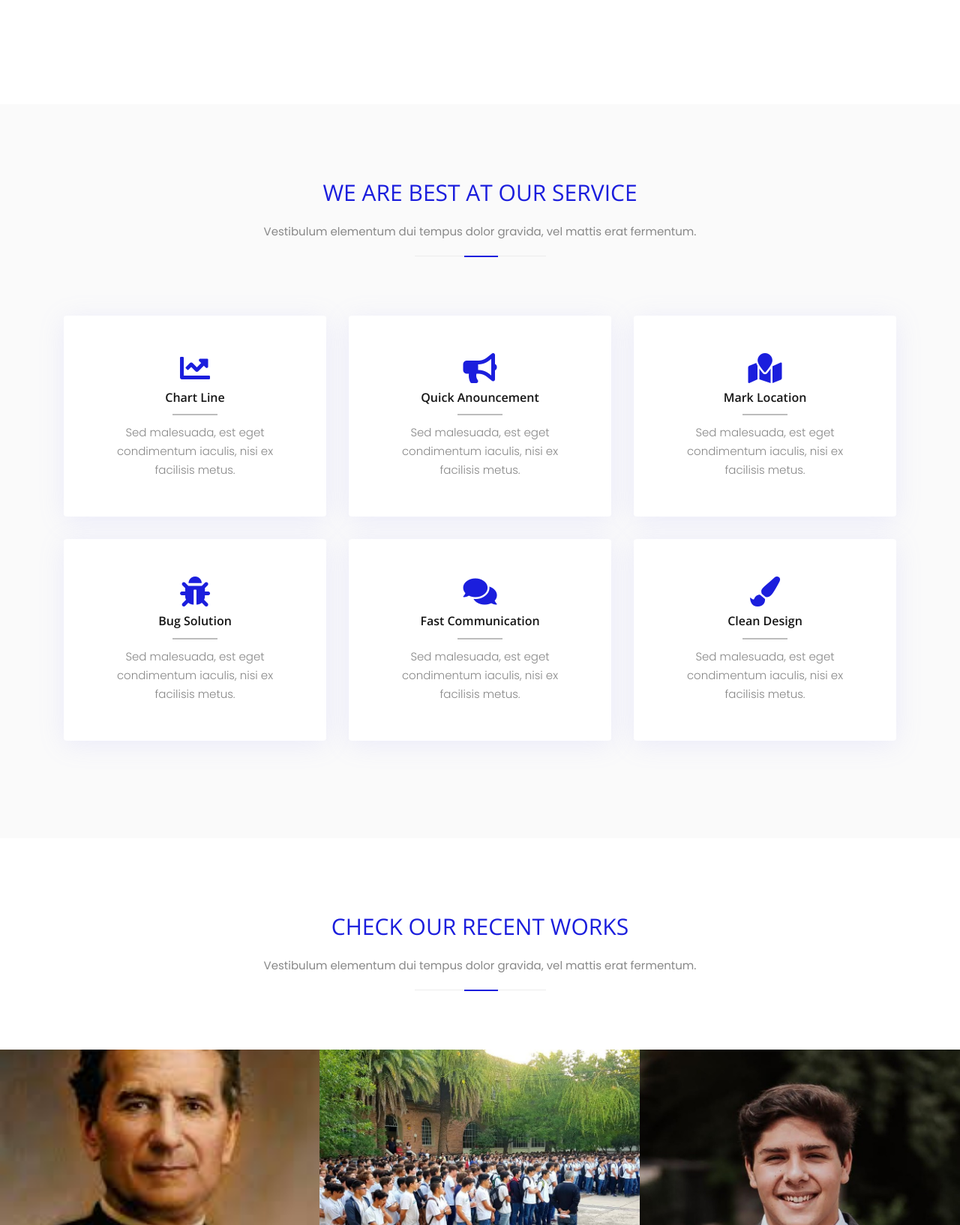
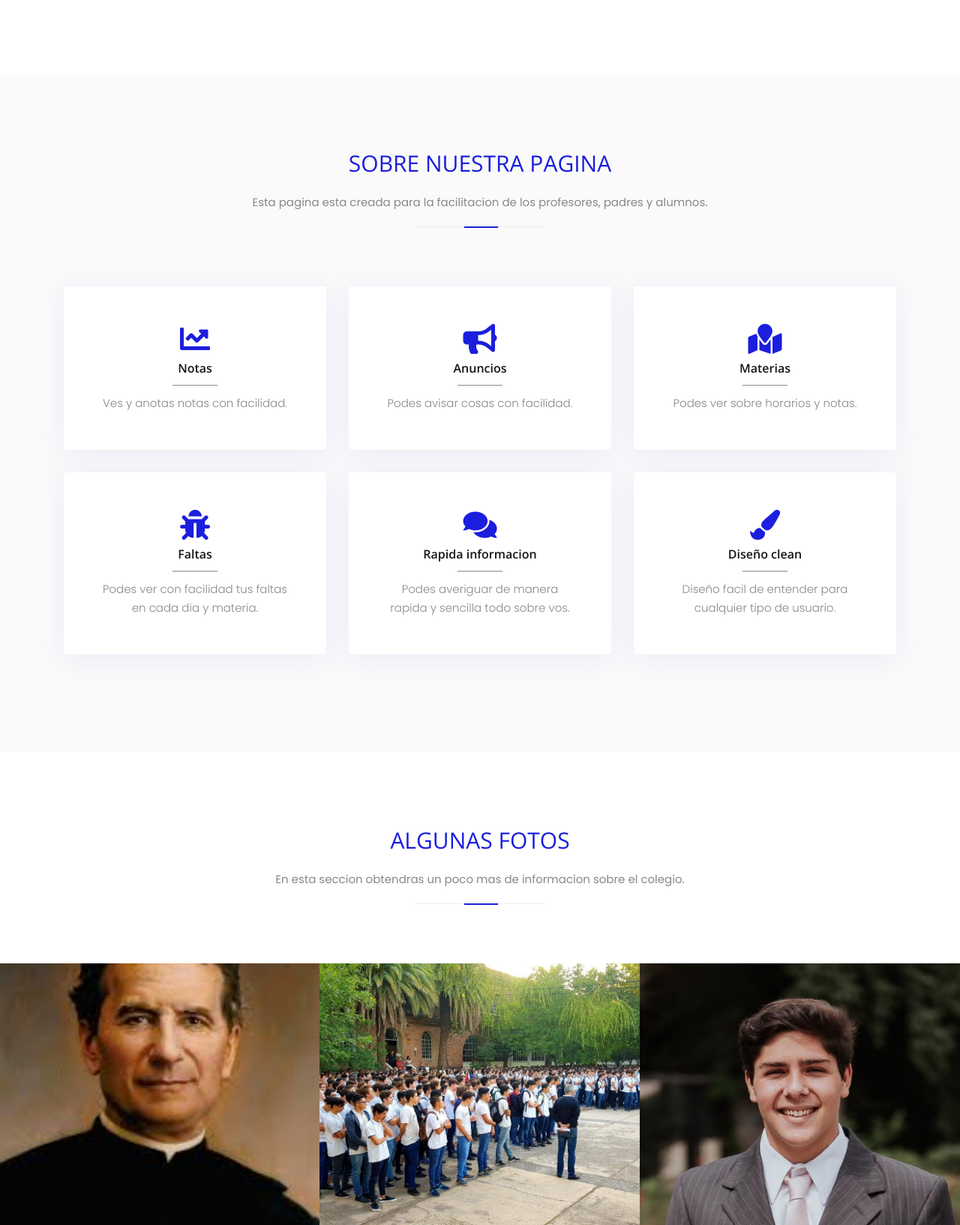
Before and after one commit to MarcoFm1/ITSV, a Django app: page /villada/ in a window 1280 px wide. Shown: the part 1249-2883 px from the top of the page at 75% size. Run offline with Django 4.2, Linux system fonts and the light colour scheme; some libraries are stand-ins or nearby versions.

Commit message:
casi finish

```diff
--- a/villadApp/templates/villadApp/index.html
+++ b/villadApp/templates/villadApp/index.html
@@ -57,9 +57,9 @@ End Navbar -->
       <div class="col-md-6 mb-50">
         <div class="section-info">
           <div class="sub-title-paragraph">
-            <h4>Vos podes cambiar el mundo.</h4>
-            <h5>Con las enseñanzas que proveemos en esta institucion, tienen las herramientas necesarias para </h5>
-            <p>Nam non erat feugiat, pellentesque mi ut, finibus tellus. Ut eget ex sodales, feugiat elit non, semper ex. Sed laoreet lectus nisl, sit amet porttitor lacus porta nec. Quisque sit amet metus sagittis, tincidunt tellus in, efficitur lorem. Sed scelerisque tellus nisl, eget tincidunt elit aliquet vitae. Integer id felis ut ipsum tristique iaculis. Mauris sed nibh enim. Interdum et malesuada fames ac ante ipsum primis in faucibus. Nunc sagittis rhoncus sollicitudin. Maecenas eget dui a neque rutrum tincidunt sed non ipsum.</p>
+            <h4>Se el cambio que anhelas para tu mundo.</h4>
+            <h5>Con las enseñanzas que proveemos en esta institucion, tienen las herramientas necesarias para lograrlo.</h5>
+            <p>Cuenta con las especialidades de Programacion, Electronica y Electromecanica donde en cada una el alumno sale con una muy buena base de su especialidad y con un titulo para empezar a trabajar.</p>
           </div>
           <a href="#" class="anchor-btn">Learn more <i class="fas fa-arrow-right pd-lt-10"></i></a> </div>
       </div>
@@ -77,15 +77,15 @@ End Navbar -->
   <div class="container">
     <div class="row">
       <div class="col-md-12 section-title text-center">
-        <h3>We Are Best At Our Service</h3>
-        <p>Vestibulum elementum dui tempus dolor gravida, vel mattis erat fermentum.</p>
+        <h3>SOBRE NUESTRA PAGINA</h3>
+        <p>Esta pagina esta creada para la facilitacion de los profesores, padres y alumnos.</p>
         <span class="section-title-line"></span> </div>
       <div class="col-lg-4 col-md-6 col-sm-12 col-xs-12 mb-30">
         <div class="service-box bg-white text-center">
           <div class="icon"> <i class="fas fa-chart-line"></i> </div>
           <div class="icon-text">
-            <h4 class="title-box">Chart Line</h4>
-            <p>Sed malesuada, est eget condimentum iaculis, nisi ex facilisis metus.</p>
+            <h4 class="title-box">Notas</h4>
+            <p>Ves y anotas notas con facilidad.</p>
           </div>
         </div>
       </div>
@@ -93,8 +93,8 @@ End Navbar -->
         <div class="service-box bg-white text-center">
           <div class="icon"> <i class="fas fa-bullhorn "></i> </div>
           <div class="icon-text">
-            <h4 class="title-box">Quick Anouncement</h4>
-            <p>Sed malesuada, est eget condimentum iaculis, nisi ex facilisis metus.</p>
+            <h4 class="title-box">Anuncios</h4>
+            <p>Podes avisar cosas con facilidad.</p>
           </div>
         </div>
       </div>
@@ -102,8 +102,8 @@ End Navbar -->
         <div class="service-box bg-white text-center">
           <div class="icon"> <i class="fas fa-map-marked"></i> </div>
           <div class="icon-text">
-            <h4 class="title-box">Mark Location</h4>
-            <p>Sed malesuada, est eget condimentum iaculis, nisi ex facilisis metus.</p>
+            <h4 class="title-box">Materias</h4>
+            <p>Podes ver sobre horarios y notas.</p>
           </div>
         </div>
       </div>
@@ -111,8 +111,8 @@ End Navbar -->
         <div class="service-box bg-white text-center">
           <div class="icon"> <i class="fas fa-bug"></i> </div>
           <div class="icon-text">
-            <h4 class="title-box">Bug Solution</h4>
-            <p>Sed malesuada, est eget condimentum iaculis, nisi ex facilisis metus.</p>
+            <h4 class="title-box">Faltas</h4>
+            <p>Podes ver con facilidad tus faltas en cada dia y materia.</p>
           </div>
         </div>
       </div>
@@ -120,8 +120,8 @@ End Navbar -->
         <div class="service-box bg-white text-center">
           <div class="icon"> <i class="fas fa-comments"></i> </div>
           <div class="icon-text">
-            <h4 class="title-box">Fast Communication</h4>
-            <p>Sed malesuada, est eget condimentum iaculis, nisi ex facilisis metus.</p>
+            <h4 class="title-box">Rapida informacion</h4>
+            <p>Podes averiguar de manera rapida y sencilla todo sobre vos.</p>
           </div>
         </div>
       </div>
@@ -129,8 +129,8 @@ End Navbar -->
         <div class="service-box bg-white text-center">
           <div class="icon"> <i class="fas fa-paint-brush"></i> </div>
           <div class="icon-text">
-            <h4 class="title-box">Clean Design</h4>
-            <p>Sed malesuada, est eget condimentum iaculis, nisi ex facilisis metus.</p>
+            <h4 class="title-box">Diseño clean</h4>
+            <p>Diseño facil de entender para cualquier tipo de usuario.</p>
           </div>
         </div>
       </div>
@@ -145,8 +145,8 @@ End Navbar -->
   <div class="container-fluid">
     <div class="row">
       <div class="col-lg-12 section-title text-center">
-        <h3>Check our recent works</h3>
-        <p>Vestibulum elementum dui tempus dolor gravida, vel mattis erat fermentum.</p>
+        <h3>Algunas fotos</h3>
+        <p>En esta seccion obtendras un poco mas de informacion sobre el colegio.</p>
         <span class="section-title-line"></span> </div>
 
       <div class="gallery no-padding col-lg-12 col-sm-12">
@@ -194,7 +194,7 @@ End Navbar -->
           <div class="owl-carousel owl-theme">
             <div class="testimonial-item text-center">
               <div class="icon"> <i class="fas fa-comments"></i> </div>
-              <p class="m-auto">Lorem ipsum dolor sit, amet consectetur adipisicing elit. Sunt numquam illum ab, a distinctio necessitatibus fugit quas deleniti iure animi voluptate, quidem maxime doloremque nam iusto ullam voluptatum officiis totam?.</p>
+              <p class="m-auto">"En mi larga experiencia en el rubro puedo afirmar que esta pagina cuenta con la calidad suficiente para competir con grandes desarrolladores, debido a su calidad y facilidad al entender donde se encuentra la informacion"</p>
               <div class="testimonial-author text-center">
                 <h5>Francisco Giayetto</h5>
                 <h6>Django developer</h6>
@@ -202,7 +202,7 @@ End Navbar -->
             </div>
             <div class="testimonial-item text-center">
               <div class="icon"> <i class="fas fa-comments"></i> </div>
-              <p class="m-auto">Lorem ipsum dolor sit amet, consectetur adipiscing elit, sed do eiusmod tempor incididunt ut labore et dolore magna aliqua.</p>
+              <p class="m-auto">"Opino que esta pagina logro con su proposito que es darle una facilidad al colegio ITSV de controlar faltas y notas de sus alumnos, asi como los padres poder controlar lo que hacen sus hijos."</p>
               <div class="testimonial-author text-center">
                 <h5>Maximo Blazquez</h5>
                 <h6>Professional LOL player</h6>
@@ -210,7 +210,7 @@ End Navbar -->
             </div>
             <div class="testimonial-item text-center">
               <div class="icon"> <i class="fas fa-comments"></i> </div>
-              <p class="m-auto">Sed do eiusmod tempor incididunt ut labore et dolore magna aliqua. Ut enim ad minim veniam, quis nostrud exercitation ullamco laboris nisi ut aliquip ex ea commodo consequat.</p>
+              <p class="m-auto">"Me parece una pagina que tiene un estilo muy propio, facil de entender donde se encuentra todo y muy util tanto para docentes como padres y alumnos."</p>
               <div class="testimonial-author text-center">
                 <h5>Mateo Fernandez</h5>
                 <h6>Anime master</h6>
```
